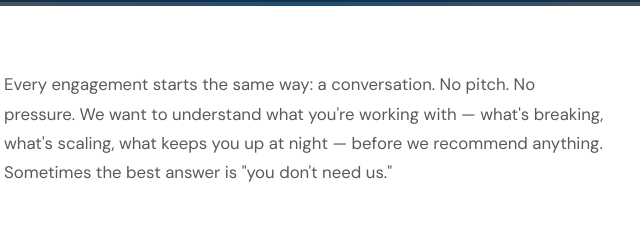
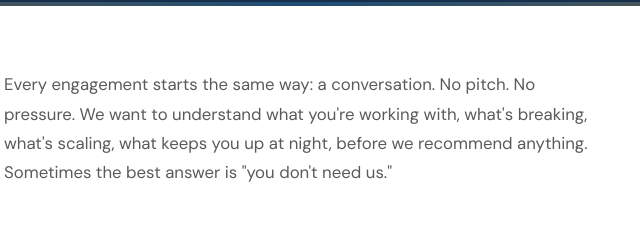
Before and after one commit to mhloftin1/brg-site, a website: page contact.html in a window 1280 px wide. Shown: the part 306-531 px from the top of the page, 336-976 px from the left. Drawn offline with Linux system fonts and the light colour scheme.

Commit message:
remove em dashes from contact us

```diff
--- a/contact.html
+++ b/contact.html
@@ -36,7 +36,7 @@
 
 <div class="contact-section">
   <div class="contact-layout">
-    <p>Every engagement starts the same way: a conversation. No pitch. No pressure. We want to understand what you're working with — what's breaking, what's scaling, what keeps you up at night — before we recommend anything. Sometimes the best answer is "you don't need us."</p>
+    <p>Every engagement starts the same way: a conversation. No pitch. No pressure. We want to understand what you're working with, what's breaking, what's scaling, what keeps you up at night, before we recommend anything. Sometimes the best answer is "you don't need us."</p>
 
     <form onsubmit="event.preventDefault(); alert('Form submitted — connect this to your Squarespace form or Calendly.');">
       <div class="form-group">
```
